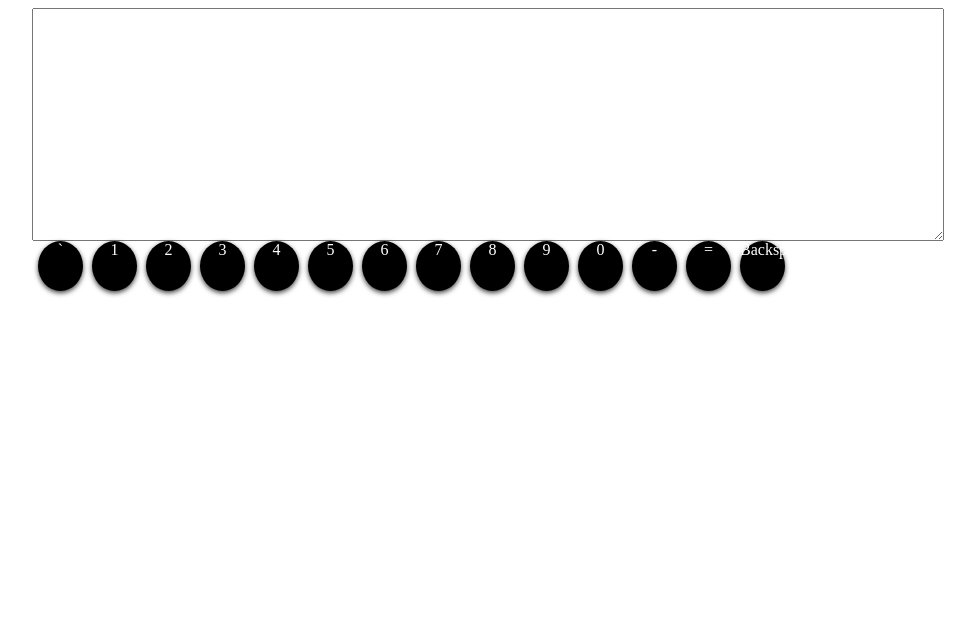
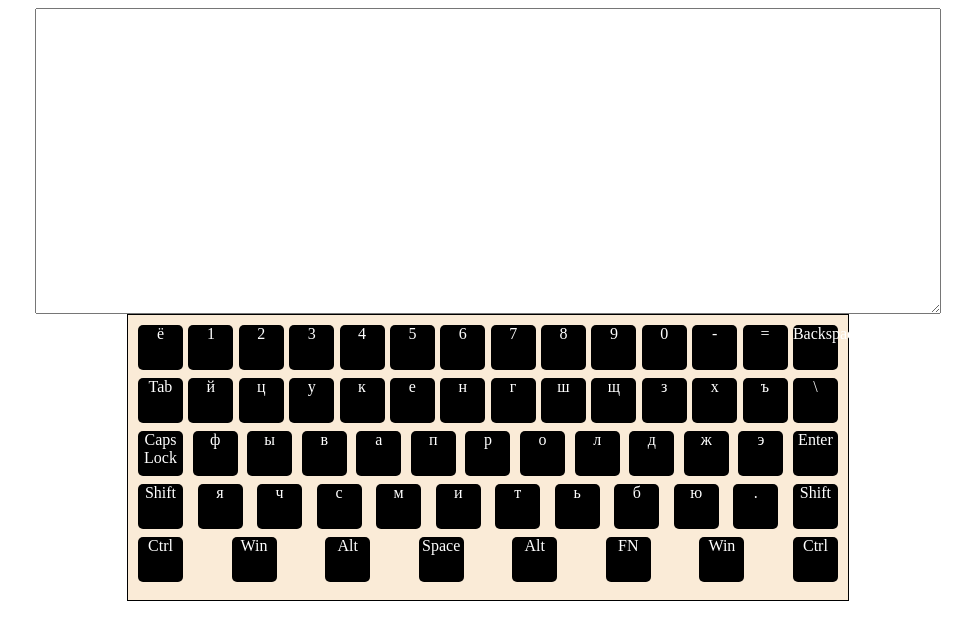
Before and after one commit to bobrysh/codejam-virtual-keyboard, a website: page index.html in a window 1280 px wide. Shown: the whole page, without its empty margins (152-1127 px from the left). Drawn offline with Linux system fonts and the light colour scheme.

Commit message:
feat: russian keyboard add

```diff
--- a/script.js
+++ b/script.js
@@ -1,47 +1,42 @@
 /* eslint-disable linebreak-style */
-const area = document.createElement('textarea');
-const inputArea = document.createElement('div');
-area.id = 'area';
-inputArea.id = 'inputArea';
-document.body.append(area, inputArea);
+const russianKeys = ['ё', '1', '2', '3', '4', '5', '6', '7', '8', '9', '0', '-', '=', 'Backspace',
+  'Tab', 'й', 'ц', 'у', 'к', 'е', 'н', 'г', 'ш', 'щ', 'з', 'х', 'ъ', '\\',
+  'Caps Lock', 'ф', 'ы', 'в', 'а', 'п', 'р', 'о', 'л', 'д', 'ж', 'э', 'Enter',
+  'Shift', 'я', 'ч', 'с', 'м', 'и', 'т', 'ь', 'б', 'ю', '.', 'Shift',
+  'Ctrl', 'Win', 'Alt', 'Space', 'Alt', 'FN', 'Win', 'Ctrl'];
 
-const button = document.createElement('li');
-button.id = 'button';
-button.classList.add('button');
-button.innerText = '`';
+window.onload = function init() {
+  const rows = [];
+  const inputPlace = document.createElement('textarea');
+  const keyboardPlace = document.createElement('div');
+  inputPlace.className = 'input';
+  keyboardPlace.className = 'keyboard';
+  document.body.append(inputPlace, keyboardPlace);
 
-inputArea.append(button);
+  for (let i = 0; i < 5; i++) {
+    const row = document.createElement('div');
+    row.className = `row${i}`;
+    rows.push(row);
+  }
 
-const buttonID = document.getElementById('button');
-const button_1 = buttonID.cloneNode(true);
-button_1.innerText = '1';
-const button_2 = buttonID.cloneNode(true);
-button_2.innerText = '2';
-const button_3 = buttonID.cloneNode(true);
-button_3.innerText = '3';
-const button_4 = buttonID.cloneNode(true);
-button_4.innerText = '4';
-const button_5 = buttonID.cloneNode(true);
-button_5.innerText = '5';
-const button_6 = buttonID.cloneNode(true);
-button_6.innerText = '6';
-const button_7 = buttonID.cloneNode(true);
-button_7.innerText = '7';
-const button_8 = buttonID.cloneNode(true);
-button_8.innerText = '8';
-const button_9 = buttonID.cloneNode(true);
-button_9.innerText = '9';
-const button_0 = buttonID.cloneNode(true);
-button_0.innerText = '0';
-const button_ = buttonID.cloneNode(true);
-button_.innerText = '-';
-const button_plus = buttonID.cloneNode(true);
-button_plus.innerText = '=';
-const buttonBackspace = buttonID.cloneNode(true);
-buttonBackspace.innerText = 'Backspace';
+  for (let i = 0; i < russianKeys.length; i++) {
+    const button = document.createElement('div');
+    button.textContent = russianKeys[i];
+    button.className = 'key';
+    if (i < 14) {
+      rows[0].append(button);
+    } else if (i < 28) {
+      rows[1].append(button);
+    } else if (i < 41) {
+      rows[2].appendChild(button);
+    } else if (i < 53) {
+      rows[3].appendChild(button);
+    } else {
+      rows[4].append(button);
+    }
+  }
 
-inputArea.append(
-  button_1, button_2, button_3, button_4, button_5, button_6,
-  button_7, button_8, button_9, button_0, button_, button_plus
-  , buttonBackspace,
-);
+
+  keyboardPlace.append(rows[0], rows[1], rows[2], rows[3], rows[4]);
+
+};
--- a/style.css
+++ b/style.css
@@ -1,30 +1,31 @@
-#area{
-    margin: auto;
+body {
     display: flex;
-    width: 906px;
-    height: 227px;
-    font-size: 2em;
+    flex-direction: column;
+    align-items: center;
+  }
+.input {
+    width: 900px;
+    height: 300px;
 }
-
-#inputArea{
+.keyboard {
+    width: 700px;
+    padding: 10px;
+    border: 1px solid black;
+    background-color: antiquewhite;
+}
+.row0, .row1, .row2, .row3, .row4 {
     display: flex;
-    margin: auto;
-    width: 900px;
-    height: 320px;
     flex-direction: row;
-    flex-wrap: wrap;
+    justify-content: space-between;
+    height: 45px;
+    margin-bottom: 8px;
+  }
+.key {
+    text-align: center;
+    width: 45px;
+    height: 45px;
+    color: white;
+    background-color: black;
+    cursor: pointer;
+    border-radius: 5px;
 }
-
-#button{
-    width: 5%;
-    display: block;
-    height: 50px;
-    margin-right: 1%;
-    margin-left: 0%;
-    color: white;
-    border-radius: 50%;
-    box-shadow: rgba(0, 0, 0, 0.75) 0px 2px 5px 0px;
-    cursor: pointer;
-    text-align: center;
-    background-color: black;
-}
```
